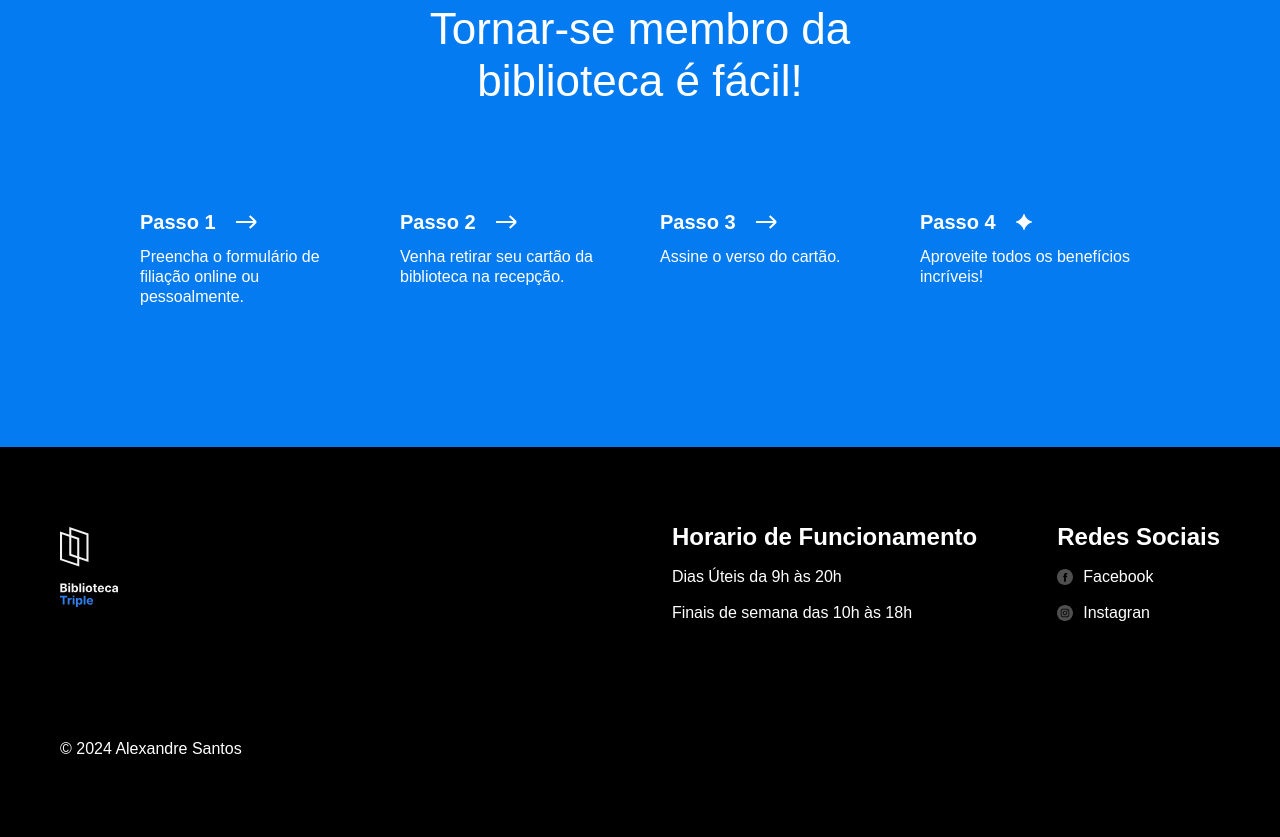
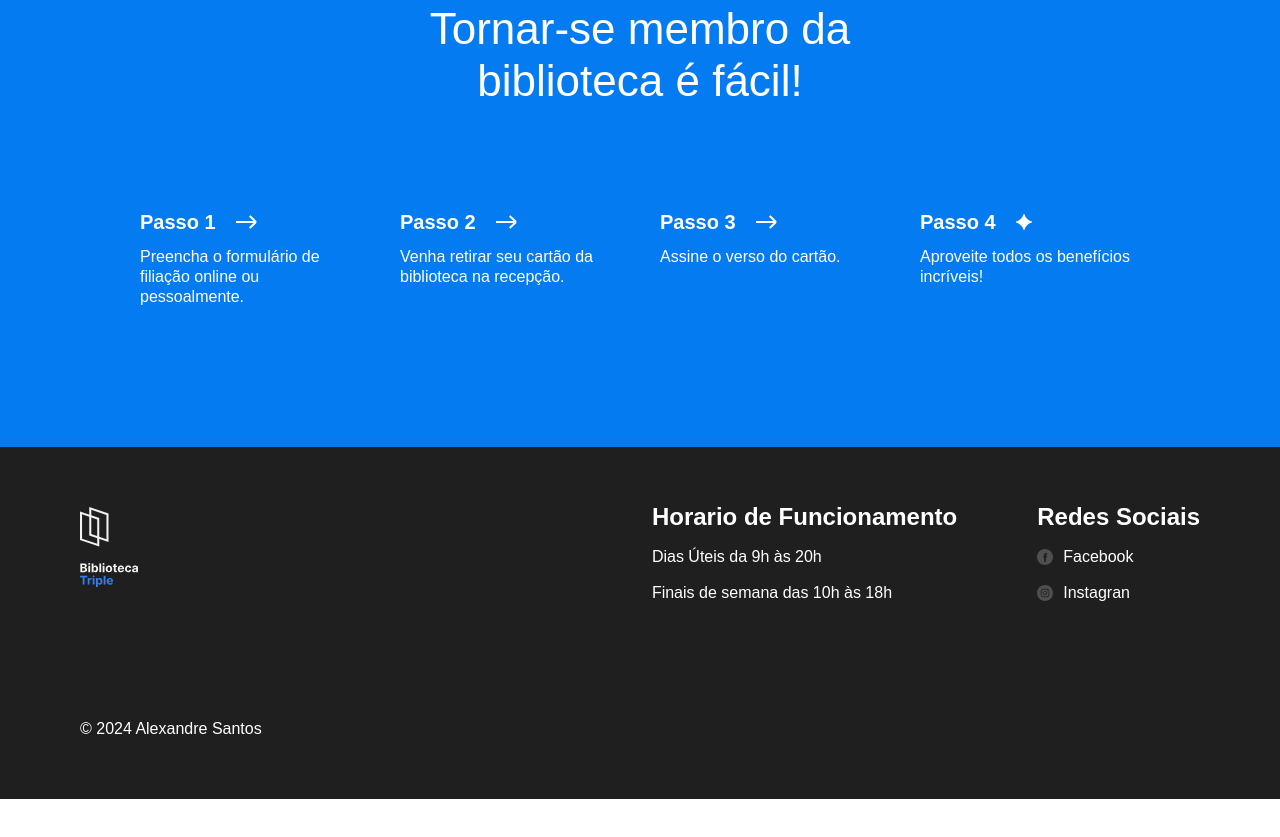
Before and after one commit to Xande-PtBr/web_project_library, a plain HTML site: page index.html in a window 1280 px wide. Shown: the part 3087-3924 px from the top of the page. After the commit the page ends 3886 px from the top, so only its background shows below. Drawn offline with Linux system fonts and the light colour scheme.

Commit message:
Atualizacao

```diff
--- a/styles/style.css
+++ b/styles/style.css
@@ -359,10 +359,10 @@ p {
 
 .footer {
   width: 100%;
-  padding: 80px 60px;
+  padding: 60px 80px;
   box-sizing: border-box;
   color: #fff;
-  background-color: #000000;
+  background-color: #1f1f1f;
 }
 
 .footer__columns {
```
